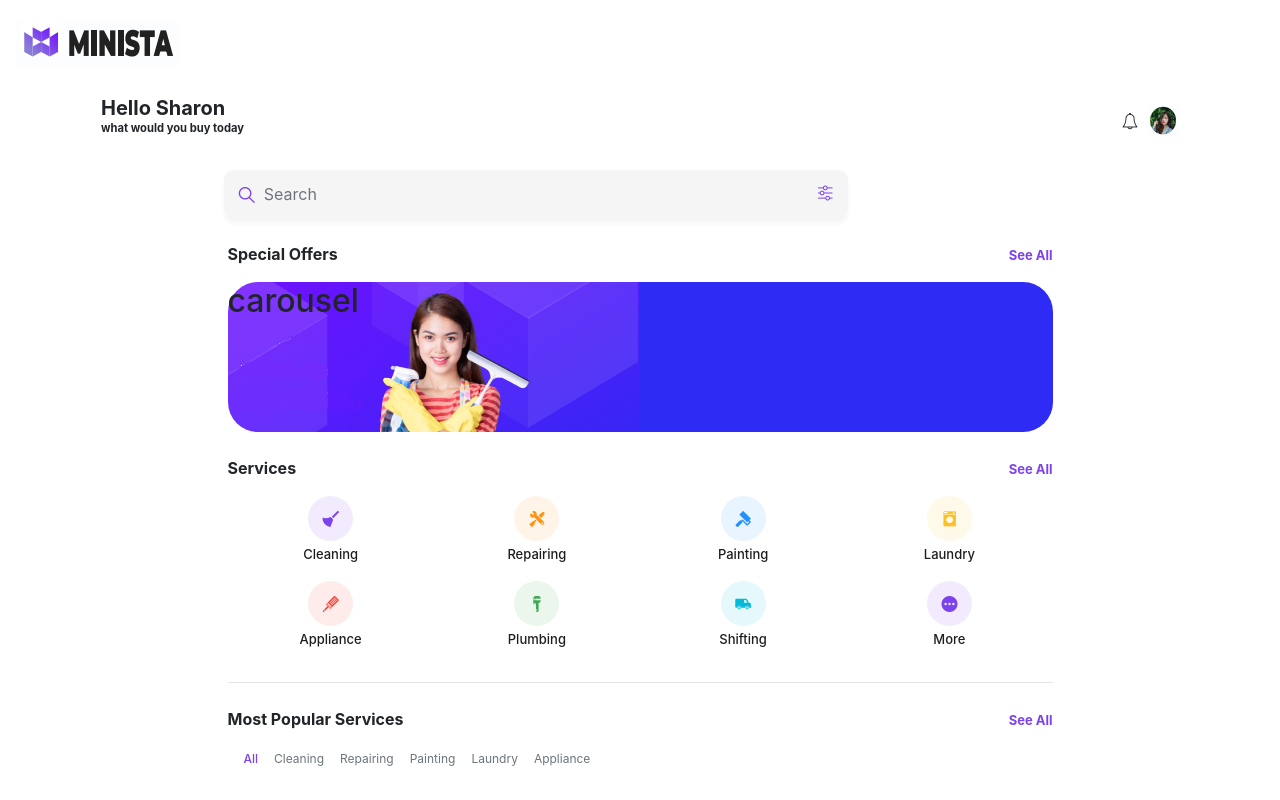
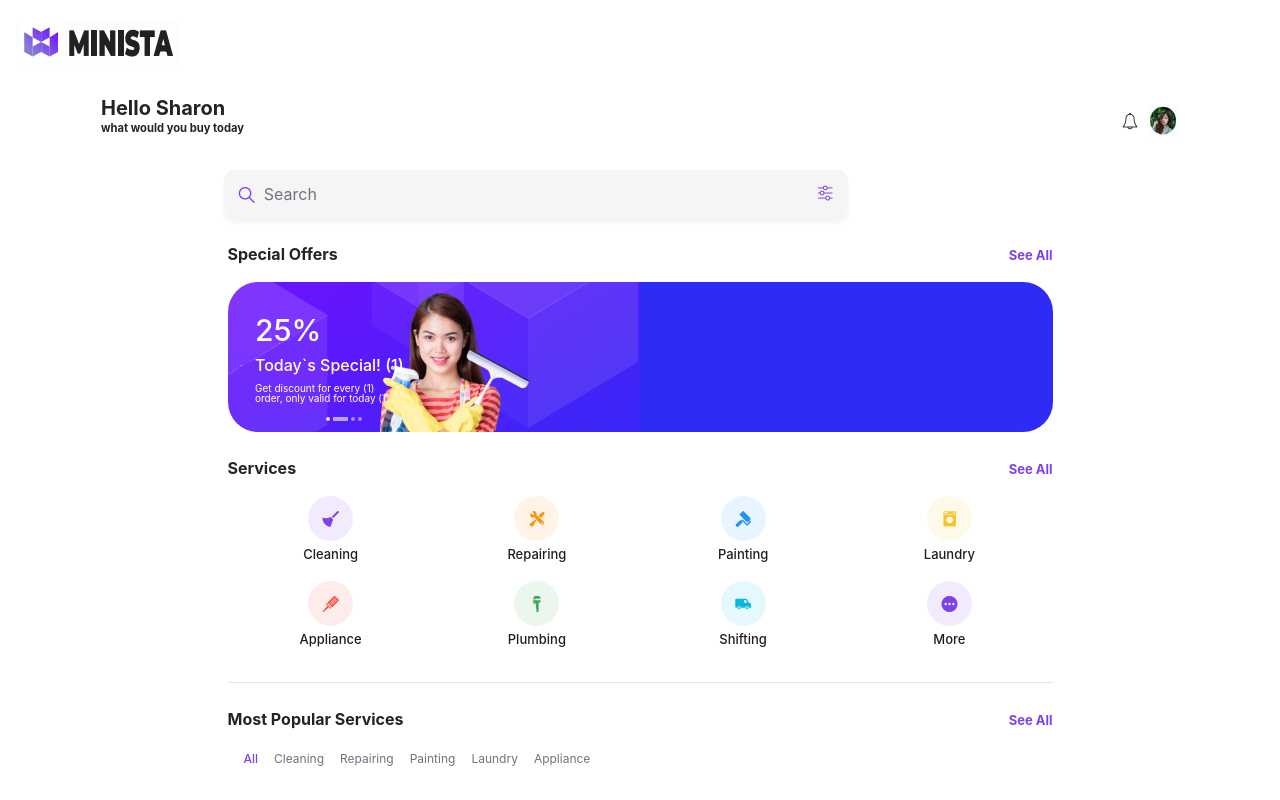
Before and after one commit to mostafa-jamali/TAV, a Vue app: page / in a window 1280 px wide. Built offline with nearby package versions, Linux system fonts and the light colour scheme.

Commit message:
add carousel for special offers

```diff
--- a/src/assets/styles/main.scss
+++ b/src/assets/styles/main.scss
@@ -13,10 +13,46 @@
       background-repeat: no-repeat;
       background-position: left;
       background-size: contain;
+      position: relative;
 
-      img {
-        border-top-left-radius: 30px;
-        border-bottom-left-radius: 30px;
+      .carousel {
+        position: absolute;
+        left: -10px;
+        height: 150px;
+        width: 250px;
+
+        .carousel-inner {
+          position: relative;
+          height: 85%;
+        }
+        .carousel-caption {
+          top: 10px;
+          text-align: left;
+          .percent-item {
+            font-size: 30px;
+          }
+          .title-item {
+            font-size: 16px;
+          }
+          .text-item {
+            font-size: 10px;
+            line-height: 10px;
+          }
+        }
+      }
+      .carousel-indicators {
+        position: relative;
+        top: -3px;
+      }
+      .carousel-indicators li {
+        width: 4px !important;
+        height: 4px !important;
+        margin-right: 0;
+        border-radius: 50% !important;
+      }
+      .carousel-indicators .active {
+        border-radius: 2px !important;
+        width: 15px !important;
       }
     }
   }
--- a/src/components/main/SpecialOffers.vue
+++ b/src/components/main/SpecialOffers.vue
@@ -5,12 +5,55 @@
       <a href="/services/all"><b class="see-all-link">See All</b></a>
     </div>
     <div class="slider">
-      <h2>carousel</h2>
+      <div>
+        <b-carousel id="carousel-fade" fade indicators img-width="150" img-height="150">
+          <b-carousel-slide img-blank img-alt="#" v-for="carouselItem in carouselData">
+            <section>
+              <h1 class="percent-item">{{ carouselItem.percent }}%</h1>
+              <h4 class="title-item">{{ carouselItem.title }}</h4>
+              <p class="text-item">
+                {{ carouselItem.text1 }} <br />
+                {{ carouselItem.text2 }}
+              </p>
+            </section>
+          </b-carousel-slide>
+        </b-carousel>
+      </div>
     </div>
   </div>
 </template>
 <script>
 export default {
   name: 'SpecialOffers',
+  data() {
+    return {
+      carouselData: [
+        {
+          percent: '25',
+          title: 'Today`s Special! (1)',
+          text1: 'Get discount for every (1)',
+          text2: 'order, only valid for today (1)',
+        },
+        {
+          percent: '35',
+          title: 'Today`s Special! (2)',
+          text1: 'Get discount for every (2)',
+          text2: 'order, only valid for today (2)',
+        },
+        {
+          percent: '45',
+          title: 'Today`s Special! (3)',
+          text1: 'Get discount for every (3)',
+          text2: 'order, only valid for today (3)',
+        },
+        {
+          percent: '55',
+          title: 'Today`s Special! (4)',
+          text1: 'Get discount for every (4)',
+          text2: 'order, only valid for today (4)',
+        },
+      ],
+    };
+  },
 };
 </script>
```
